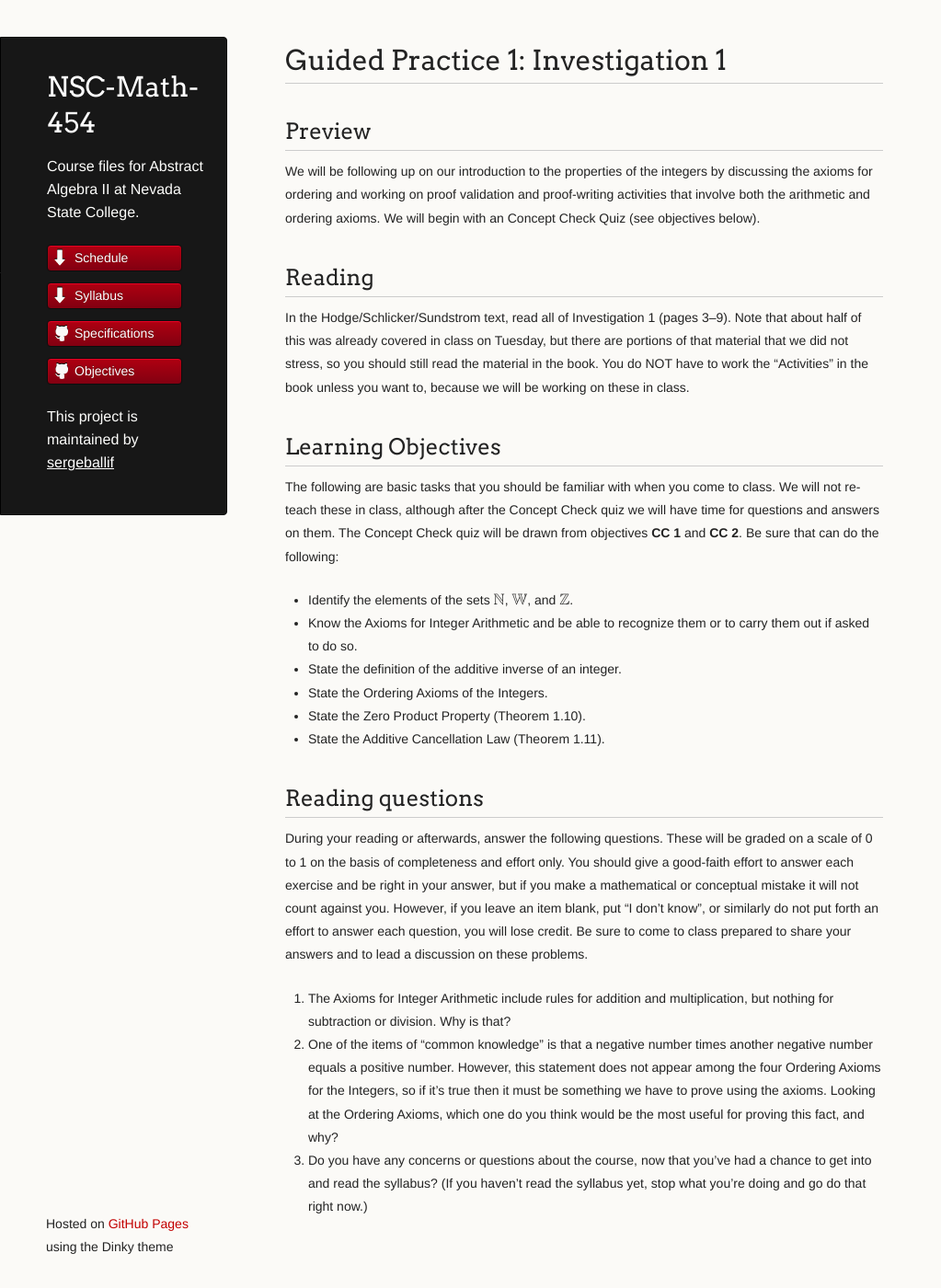
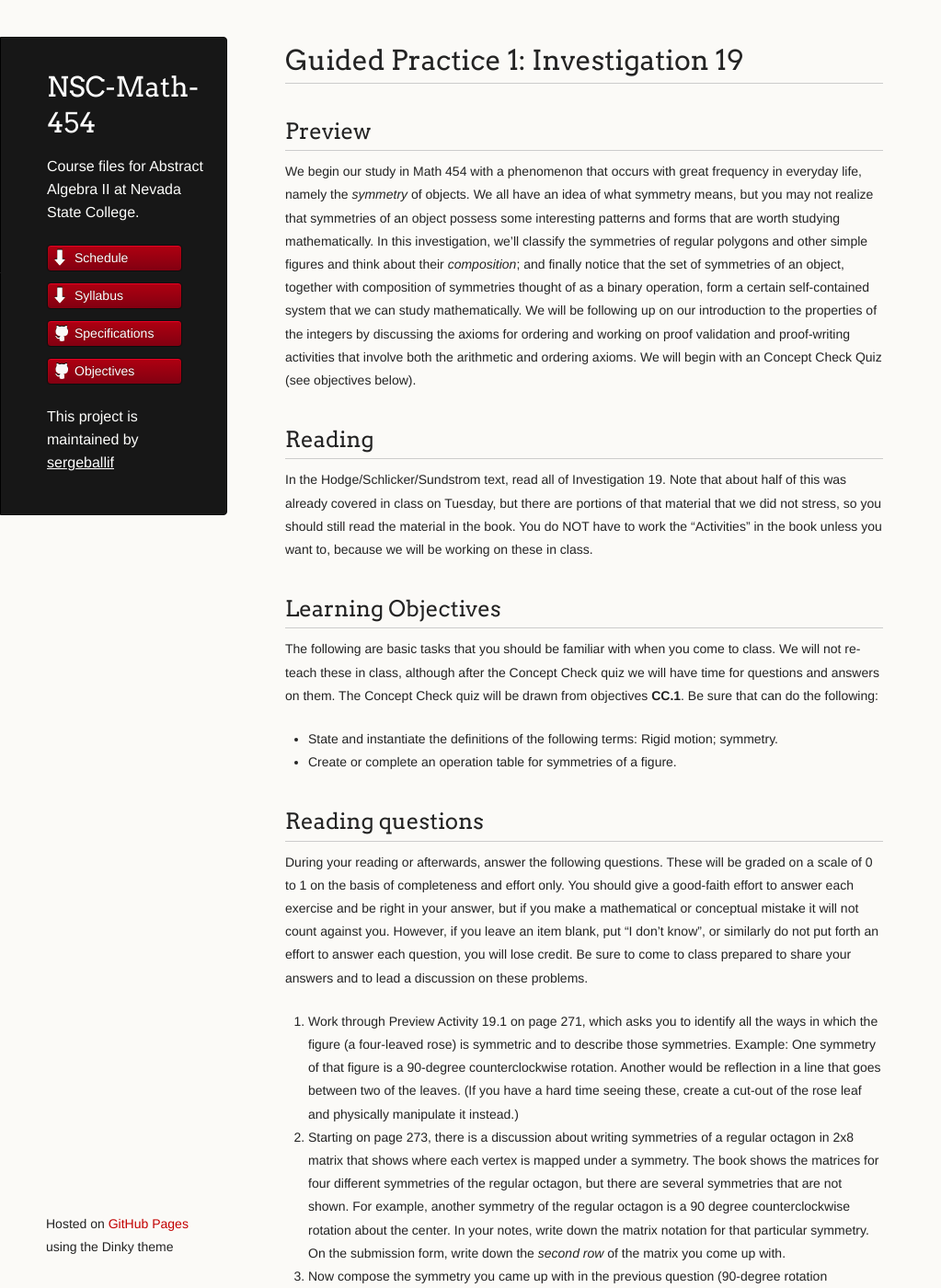
Before and after one commit to AaronWongNSC/MATH-454, a Jekyll site: the page built from GP1.md, in a window 1280 px wide and 1400 px high. Shown: the whole window at 92% size, without its empty margins (0-1023 px from the left). Built offline with Jekyll 4.4.1, drawn with Linux system fonts in a browser that asks for light colours; formulas are drawn with MathJax 3; some of the changed text lies outside the part shown.

Commit message:
Update GP1.md

```diff
--- a/GP1.md
+++ b/GP1.md
@@ -2,31 +2,29 @@
 layout: default
 title: Guided Practice 1
 ---
-# Guided Practice 1: Investigation 1
+# Guided Practice 1: Investigation 19
 
 ## Preview
 
+We begin our study in Math 454 with a phenomenon that occurs with great frequency in everyday life, namely the _symmetry_ of objects. We all have an idea of what symmetry means, but you may not realize that symmetries of an object possess some interesting patterns and forms that are worth studying mathematically. In this investigation, we'll classify the symmetries of regular polygons and other simple figures and think about their _composition_; and finally notice that the set of symmetries of an object, together with composition of symmetries thought of as a binary operation, form a certain self-contained system that we can study mathematically.
 We will be following up on our introduction to the properties of the integers by discussing the axioms for ordering and working on proof validation and proof-writing activities that involve both the arithmetic and ordering axioms. We will begin with an Concept Check Quiz (see objectives below).
 
 ## Reading
 
-In the Hodge/Schlicker/Sundstrom text, read all of Investigation 1 (pages 3–9). Note that about half of this was already covered in class on Tuesday, but there are portions of that material that we did not stress, so you should still read the material in the book. You do NOT have to work the “Activities” in the book unless you want to, because we will be working on these in class.
+In the Hodge/Schlicker/Sundstrom text, read all of Investigation 19. Note that about half of this was already covered in class on Tuesday, but there are portions of that material that we did not stress, so you should still read the material in the book. You do NOT have to work the “Activities” in the book unless you want to, because we will be working on these in class.
 
 ## Learning Objectives
 
-The following are basic tasks that you should be familiar with when you come to class. We will not re-teach these in class, although after the Concept Check quiz we will have time for questions and answers on them. The Concept Check quiz will be drawn from objectives __CC 1__ and __CC 2__. Be sure that can do the following:
+The following are basic tasks that you should be familiar with when you come to class. We will not re-teach these in class, although after the Concept Check quiz we will have time for questions and answers on them. The Concept Check quiz will be drawn from objectives __CC.1__. Be sure that can do the following:
 
-+ Identify the elements of the sets $\mathbb{N}$, $\mathbb{W}$, and $\mathbb{Z}$.
-+ Know the Axioms for Integer Arithmetic and be able to recognize them or to carry them out if asked to do so.
-+ State the definition of the additive inverse of an integer.
-+ State the Ordering Axioms of the Integers.
-+ State the Zero Product Property (Theorem 1.10).
-+ State the Additive Cancellation Law (Theorem 1.11).
++ State and instantiate the definitions of the following terms: Rigid motion; symmetry.
++ Create or complete an operation table for symmetries of a figure.
 
 ## Reading questions
 
 During your reading or afterwards, answer the following questions. These will be graded on a scale of 0 to 1 on the basis of completeness and effort only. You should give a good-faith effort to answer each exercise and be right in your answer, but if you make a mathematical or conceptual mistake it will not count against you. However, if you leave an item blank, put “I don’t know”, or similarly do not put forth an effort to answer each question, you will lose credit. Be sure to come to class prepared to share your answers and to lead a discussion on these problems.
 
-1. The Axioms for Integer Arithmetic include rules for addition and multiplication, but nothing for subtraction or division. Why is that?
-2. One of the items of “common knowledge” is that a negative number times another negative number equals a positive number. However, this statement does not appear among the four Ordering Axioms for the Integers, so if it’s true then it must be something we have to prove using the axioms. Looking at the Ordering Axioms, which one do you think would be the most useful for proving this fact, and why?
-3. Do you have any concerns or questions about the course, now that you’ve had a chance to get into and read the syllabus? (If you haven’t read the syllabus yet, stop what you’re doing and go do that right now.)
+1. Work through Preview Activity 19.1 on page 271, which asks you to identify all the ways in which the figure (a four-leaved rose) is symmetric and to describe those symmetries. Example: One symmetry of that figure is a 90-degree counterclockwise rotation. Another would be reflection in a line that goes between two of the leaves. (If you have a hard time seeing these, create a cut-out of the rose leaf and physically manipulate it instead.)
+2. Starting on page 273, there is a discussion about writing symmetries of a regular octagon in 2x8 matrix that shows where each vertex is mapped under a symmetry. The book shows the matrices for four different symmetries of the regular octagon, but there are several symmetries that are not shown. For example, another symmetry of the regular octagon is a 90 degree counterclockwise rotation about the center. In your notes, write down the matrix notation for that particular symmetry.  On the submission form, write down the _second row_ of the matrix you come up with.
+3. Now compose the symmetry you came up with in the previous question (90-degree rotation counterclockwise about the origin) with $r_V$, the reflection about the vertical axis -- _in that order_, with the rotation coming first and the reflection second -- and write the result in matrix format. In your notes, write down the matrix notation for that particular symmetry.  On the submission form, write down the _second row_ of the matrix you come up with.
+4. Does the order of composition matter in the previous question? Explain.
```
